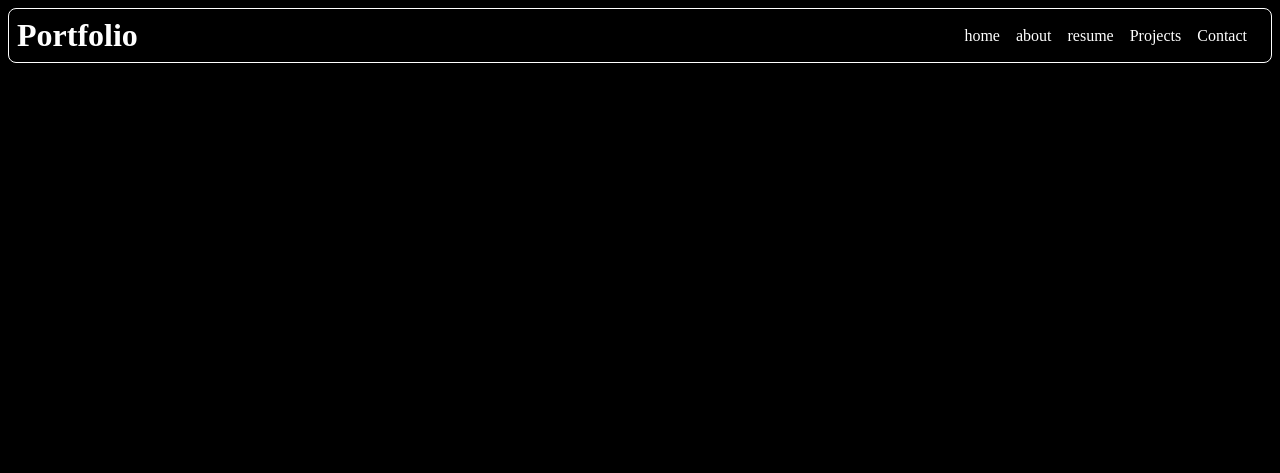
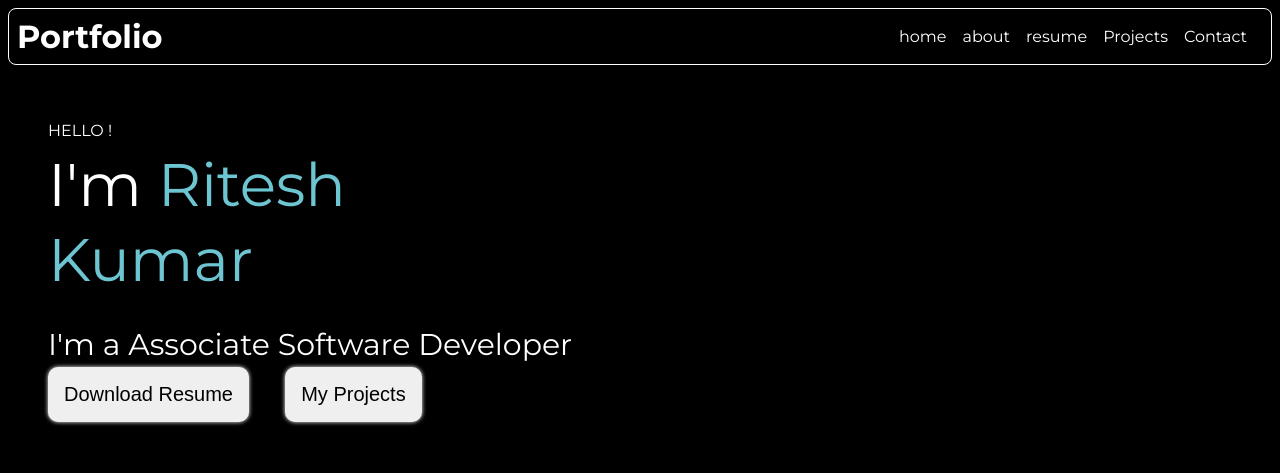
Before and after one commit to riteshkumar56/PORTFOLIO, a plain HTML site: page index.html in a window 1280 px wide. Drawn offline with Linux system fonts and the light colour scheme.

Commit message:
home page

```diff
--- a/index.html
+++ b/index.html
@@ -1,25 +1,46 @@
 <!DOCTYPE html>
 <html lang="en">
-<head> <link rel="stylesheet" href="./style.css">
+
+<head>
+  <link rel="stylesheet" href="./style.css">
   <meta charset="UTF-8">
   <meta name="viewport" content="width=device-width, initial-scale=1.0">
   <title>Document</title>
 </head>
+
 <body>
   <div class="home-container">
+
+    <!--Header Container-->
     <div class="header-container">
-
-
       <h1 class="header-title">Portfolio</h1>
       <div class="header-content-container">
         <a class="header-content" href="home">home</a>
-            <a class="header-content"href="About">about</a>
-            <a class="header-content"href="Resume">resume</a>
-             <a class="header-content"href="Projects">Projects</a>
-             <a class="header-content"href="Contact">Contact</a>
+        <a class="header-content" href="About">about</a>
+        <a class="header-content" href="Resume">resume</a>
+        <a class="header-content" href="Projects">Projects</a>
+        <a class="header-content" href="Contact">Contact</a>
+      </div>
+    </div>
 
+    <!--Home page division-->
+    <div class="home-page-container">
+      <div class="home-page-titles">
+        <span class="home-page-subtitle-one">HELLO !</span>
+        <span class="home-page-title"><span class="home-page-title-iam">I'm</span> Ritesh</span>
+        <span class="home-page-title">Kumar</span>
+        <div class="home-page-role-container">
+          <span class="home-page-role-title">I'm a Associate Software Developer</span>
+          <div class="home-page-button-container">
+            <button class="home-page-button">Download Resume</button>
+            <button class="home-page-button">My Projects</button>
           </div>
         </div>
       </div>
+      <div></div>
+    </div>
+
+  </div>
 </body>
+
 </html>
--- a/style.css
+++ b/style.css
@@ -1,23 +1,28 @@
-html{
-    width: 100%;
-    height: 100%;
+@import url('https://fonts.googleapis.com/css2?family=Montserrat:ital,wght@0,100..900;1,100..900&display=swap');
 
+:root {
+	--blue-color: #6DC5D1;
 }
-body{
+
+
+body {
 	width: 100%;
 	height: 100%;
 	margin: 0;
 	background-color: black;
+	color: white;
+	font-family: "Montserrat", sans-serif;
+}
 
-
-}
-.home-container{
+.home-container {
 	width: 100%;
 	height: 100;
 
 }
-.header-container{
+
+.header-container {
 	display: flex;
+
 	justify-content: space-between;
 	align-items: center;
 	padding: 8px;
@@ -27,14 +32,70 @@ border-radius: 8px;
 	color: white;
 
 }
-.header-title{
+
+.header-title {
 	margin: 0;
 }
-.header-content-container{
+
+.header-content-container {
 	display: flex;
 }
-.header-content{
+
+.header-content {
 	padding-right: 1rem;
 	text-decoration: none;
 	color: white;
 }
+
+/*Homepage styling*/
+
+.home-page-container {
+	display: flex;
+	justify-content: space-between;
+	padding: 3rem;
+}
+
+.home-page-titles {
+	display: flex;
+	flex-direction: column;
+}
+
+.home-page-title-iam {
+	color: white;
+	line-height: 1.5;
+}
+
+.home-page-title {
+	color: var(--blue-color);
+	font-size: 60px;
+	line-height: 1;
+}
+
+.home-page-role-container {
+	display: flex;
+	flex-direction: column;
+	padding-top: 2rem;
+}
+
+.home-page-role-title {
+	font-size: 30px;
+	line-height: 1.5;
+}
+
+.home-page-button-container {
+
+}
+
+.home-page-button {
+	padding: 1rem;
+	font-size: 20px;
+	margin-right: 2rem;
+	border: none;
+	border-radius: 10px;
+	box-shadow: 0 0 4px white;
+	transition: 0.2s ease;
+}
+
+.home-page-button:hover {
+	box-shadow: 0 0 12px white;
+}
```
Lines whose indentation alone changed are shown as unchanged.
